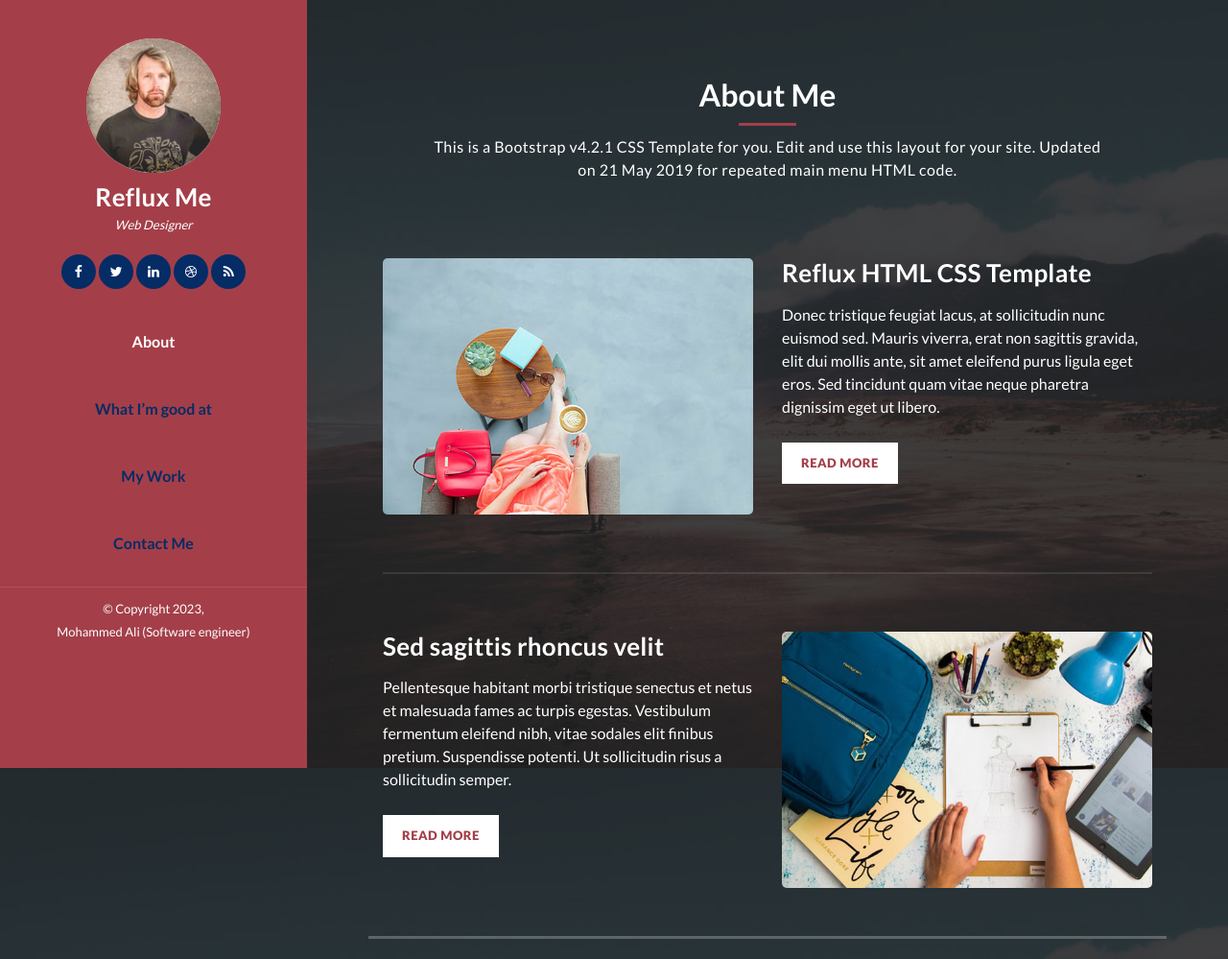
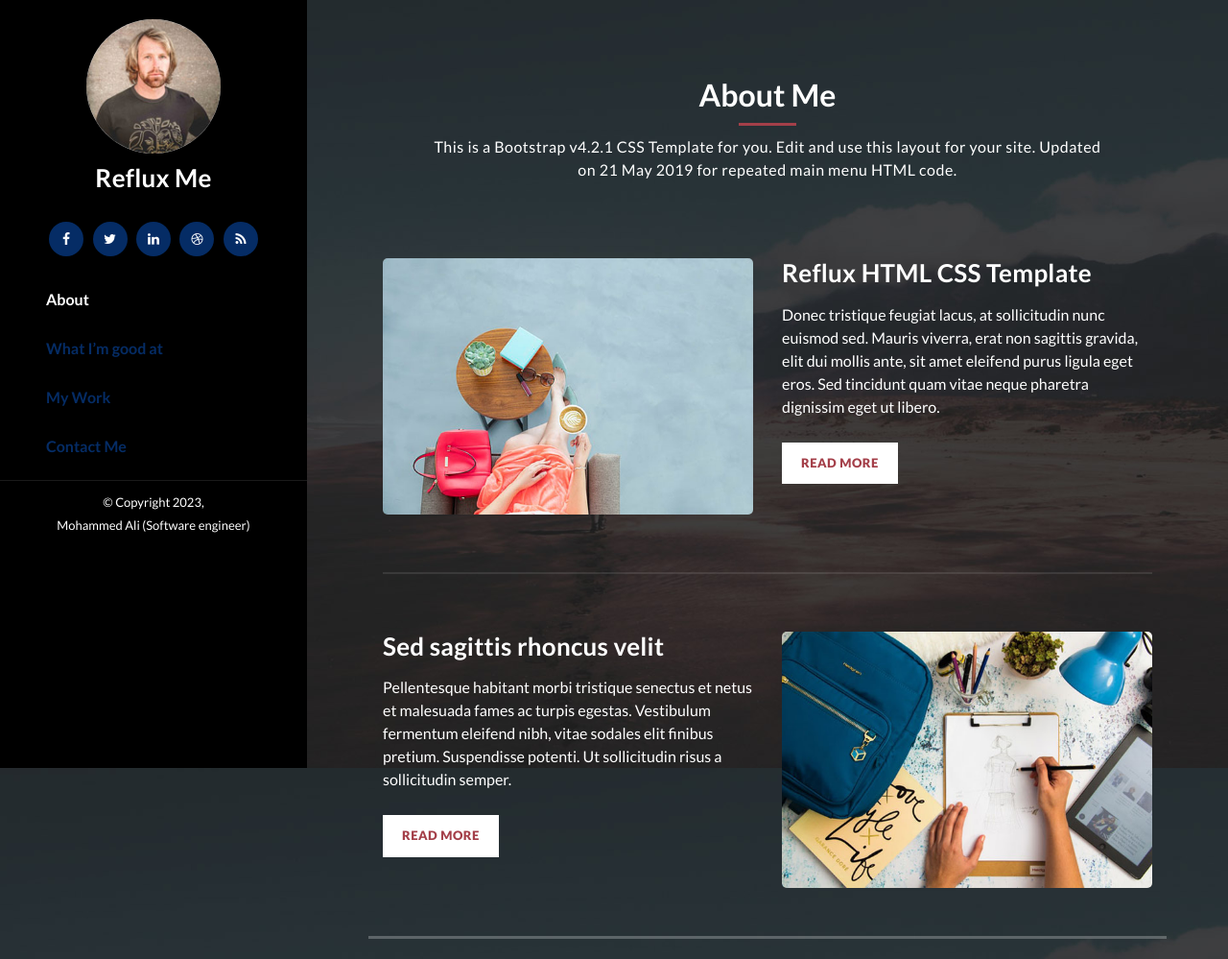
Before and after one commit to Pundit4Real/Porfolio-WebSite, a Django app: page / in a window 1280 px wide. Shown: the top 999 px of the page at 96% size. Run offline with Django 5.2, Linux system fonts and the light colour scheme; some libraries are stand-ins or nearby versions.

Commit message:
refactoring template design

```diff
--- a/backend/templates/main/base.html
+++ b/backend/templates/main/base.html
@@ -40,7 +40,7 @@
               </div>
               <div class="author-content">
                 <h4>Reflux Me</h4>
-                <span>Web Designer</span>
+                <!-- <span>Web Designer</span> -->
               </div>
               <div class="social-network">
                 <ul class="soial-icons">
--- a/static/assets/css/templatemo-style.css
+++ b/static/assets/css/templatemo-style.css
@@ -100,7 +100,7 @@ html {
 }
 
 .main-nav {
-    text-align: center;
+    text-align: left;
 }
 
 .main-nav li {
@@ -108,8 +108,8 @@ html {
 }
 
 .main-nav li a {
-    height: 70px;
-    line-height: 70px;
+    /* height: 70px; */
+    line-height: 50px;
     display: inline-block;
     font-size: 16px;
     font-weight: 700;
@@ -126,7 +126,7 @@ html {
 /* Sidebar Menu */
 
 .menu .image {
-    margin-top: 40px !important;
+    margin-top: 20px !important;
 }
 
 .menu .image img {
@@ -151,17 +151,19 @@ html {
 }
 
 .menu .social-network {
-    margin-top:0px 30px;
+    width: 100% !important;
+    margin-top:30px;
     margin-bottom: 20px;
 }
 
 .menu .social-network ul li {
-    margin: 0 3px;
+
 }
 
 .menu .social-network ul li a {
     width: 40px;
     height: 40px;
+    margin: 0 0.2rem;
     border-radius: 50%;
     display: inline-block;
     text-align: center;
@@ -176,6 +178,22 @@ html {
     background-color: #0dcaf0 !important;
     color: #fff;
 }
+
+/* nav ul li{
+    margin: 0 !important;
+    margin-bottom: 5px !important;
+} */
+
+.main-menu {
+    width: 70%;
+    margin: 0 auto;
+    display: flex !important;
+    flex-direction: column !important;
+    justify-content: center !important;
+    align-items: start !important;
+    gap: 1px !important;
+}
+
 
 .menu .copyright-text {
     position: relative;
@@ -219,7 +237,7 @@ html {
     left: 10%;
   -webkit-transition: -webkit-transform 233ms cubic-bezier(0, 0, 0.21, 1);
   -webkit-overflow-scrolling: touch;
-  background-color: #a43f49;
+  background-color: #000 !important;
   box-sizing: border-box;
   height: 100vh;
   max-height: 100vh !important;
```
